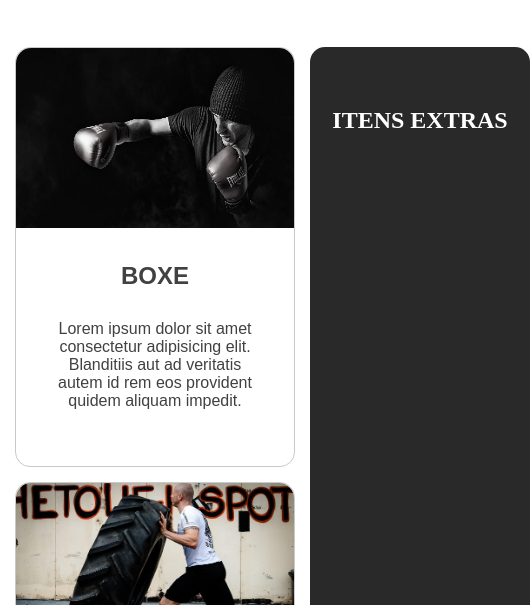
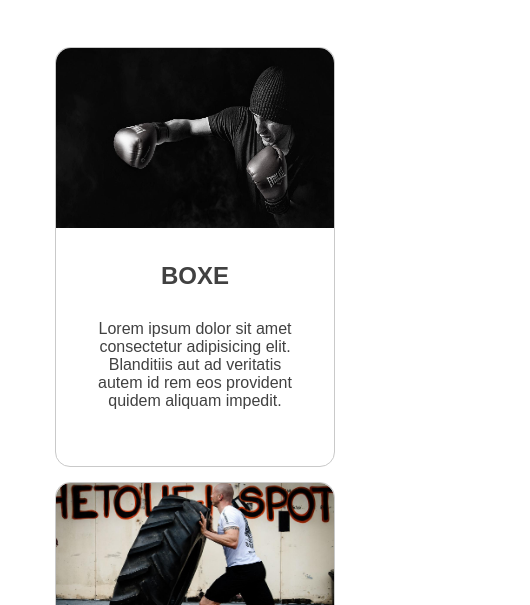
Before and after one commit to alvesraphael11/OneBitSports, a plain HTML site: page index.html in a window 390 px wide. Shown: the part 239-844 px from the top of the page, 530 px wide, since content can reach past the window. Drawn offline with Linux system fonts and the light colour scheme.

Commit message:
Update style.css

```diff
--- a/style.css
+++ b/style.css
@@ -150,3 +150,15 @@ a#linkfooter {
 a#linkfooter:hover {
     color: white;
 }
+
+@media (max-width: 480px) {
+    div#gridcontainer {
+        display: flex;
+        flex-wrap: wrap;
+    }
+
+    aside {
+        width: 73%;
+        margin: auto;
+    }
+}
```
